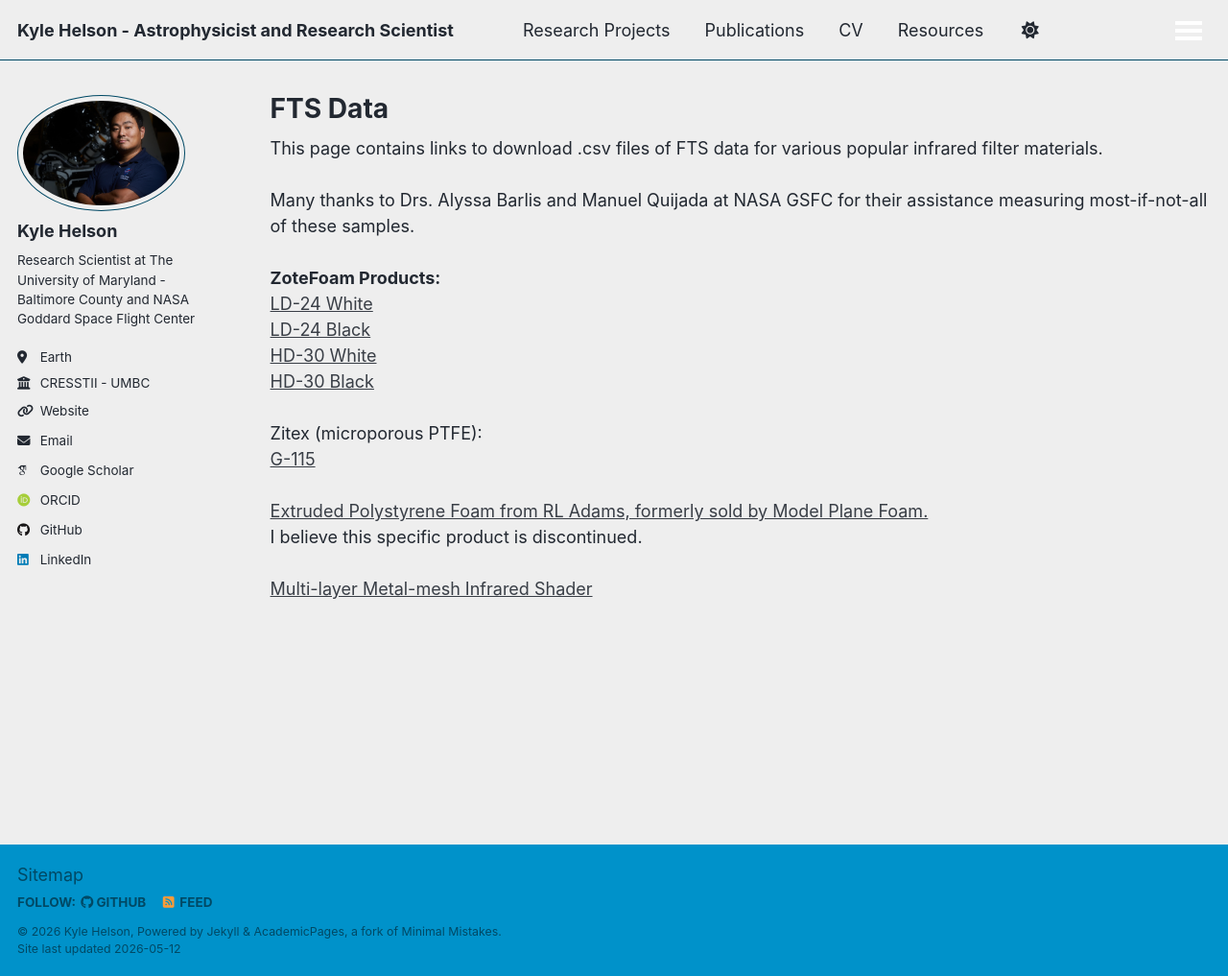
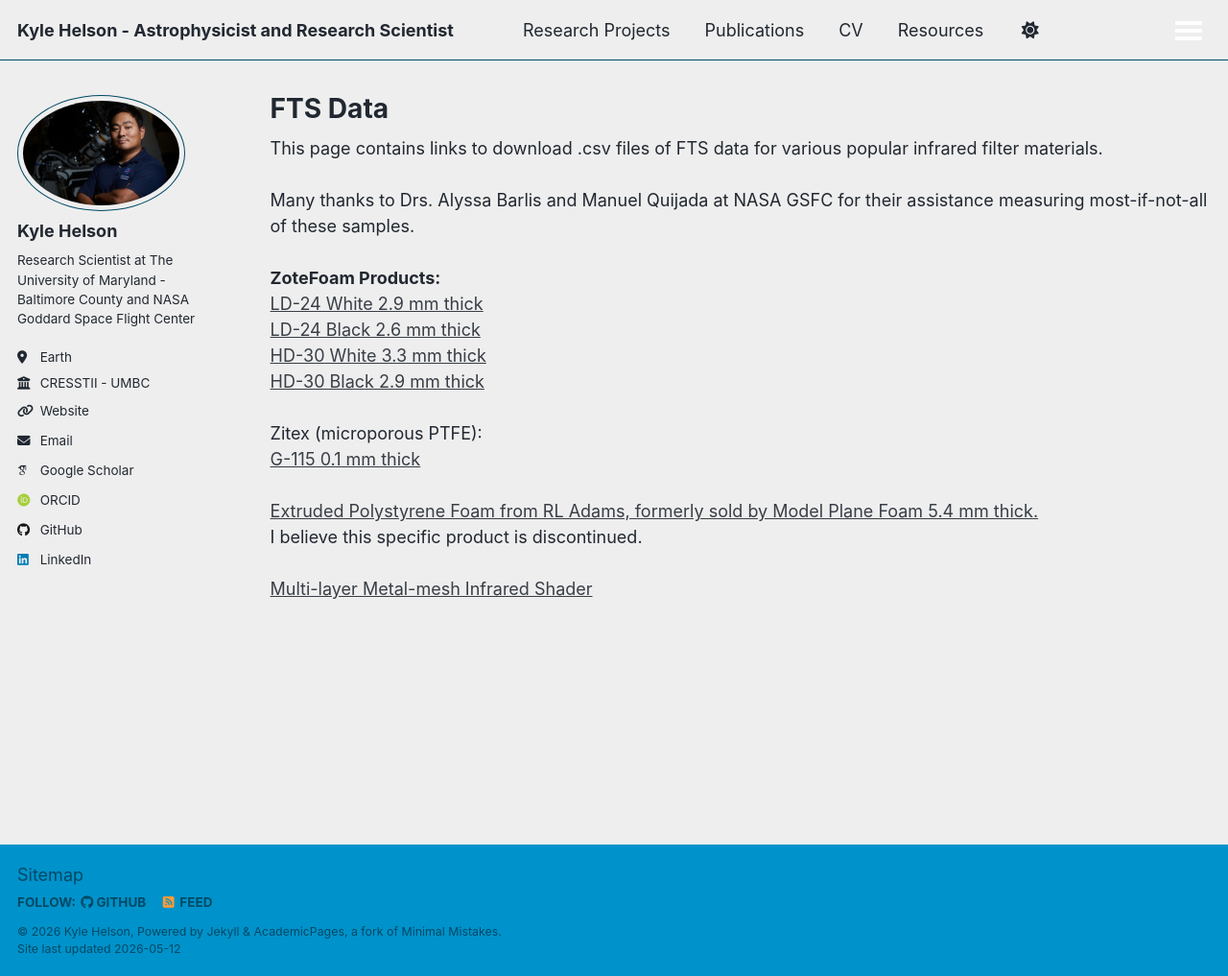
Before and after one commit to kylehelson/kylehelson.github.io, a Jekyll site: the page built from _pages/fts_data.html, in a window 1280 px wide and 1017 px high. Shown: the whole window at 96% size. Built offline with Jekyll 4.4.1, drawn with Linux system fonts in a browser that asks for light colours; some web fonts are replaced; a script that is not in the unit is left out.

Commit message:
Update fts_data.html

```diff
--- a/_pages/fts_data.html
+++ b/_pages/fts_data.html
@@ -11,15 +11,15 @@ Many thanks to Drs. Alyssa Barlis and Manuel Quijada at NASA GSFC for their assi
 <br>
 <br>
 <b>ZoteFoam Products:</b><br>
-<a href = "../files/fts_data/Zotefoam LD-24 white_295K_T_focused_specular_2pos_10-650icm_apt=5mm_ res=1icm_FIR_BOL_IFS125_meas20240522_combined.csv">LD-24 White</a> <br>
-<a href = "../files/fts_data/Zotefoam LD-24 black_295K_T_focused_specular_2pos_10-650icm_apt=5mm_ res=1icm_FIR_BOL_IFS125_meas20240522_combined.csv">LD-24 Black</a> <br>
-<a href = "../files/fts_data/Zotefoam HD-30 white_295K_T_focused_specular_2pos_10-650icm_apt=5mm_ res=1icm_FIR_BOL_IFS125_meas20240522_combined.csv">HD-30 White</a> <br>
-<a href = "../files/fts_data/Zotefoam HD-30 black_295K_T_focused_specular_2pos_10-650icm_apt=5mm_ res=1icm_FIR_BOL_IFS125_meas20240522_combined.csv">HD-30 Black</a> <br>
+<a href = "../files/fts_data/Zotefoam LD-24 white_295K_T_focused_specular_2pos_10-650icm_apt=5mm_ res=1icm_FIR_BOL_IFS125_meas20240522_combined.csv">LD-24 White 2.9 mm thick</a> <br>
+<a href = "../files/fts_data/Zotefoam LD-24 black_295K_T_focused_specular_2pos_10-650icm_apt=5mm_ res=1icm_FIR_BOL_IFS125_meas20240522_combined.csv">LD-24 Black 2.6 mm thick</a> <br>
+<a href = "../files/fts_data/Zotefoam HD-30 white_295K_T_focused_specular_2pos_10-650icm_apt=5mm_ res=1icm_FIR_BOL_IFS125_meas20240522_combined.csv">HD-30 White 3.3 mm thick</a> <br>
+<a href = "../files/fts_data/Zotefoam HD-30 black_295K_T_focused_specular_2pos_10-650icm_apt=5mm_ res=1icm_FIR_BOL_IFS125_meas20240522_combined.csv">HD-30 Black 2.9 mm thick</a> <br>
 <br>
 Zitex (microporous PTFE):<br>
-<a href = "../files/fts_data/Zitex PolSIR_295K_T_focused_specular_2pos_10-650icm_apt=5mm_ res=1icm_FIR_BOL_IFS125_meas20240522_combined.csv">G-115 </a> <br>
+<a href = "../files/fts_data/Zitex PolSIR_295K_T_focused_specular_2pos_10-650icm_apt=5mm_ res=1icm_FIR_BOL_IFS125_meas20240522_combined.csv">G-115 0.1 mm thick  </a> <br>
 <br>
-<a href = "../files/fts_data/CLASS_295K_T_focused_specular_2pos_10-650icm_apt=5mm_ res=1icm_FIR_BOL_IFS125_meas20240522_combined.csv">Extruded Polystyrene Foam from RL Adams, formerly sold by Model Plane Foam. </a>
+<a href = "../files/fts_data/CLASS_295K_T_focused_specular_2pos_10-650icm_apt=5mm_ res=1icm_FIR_BOL_IFS125_meas20240522_combined.csv">Extruded Polystyrene Foam from RL Adams, formerly sold by Model Plane Foam 5.4 mm thick. </a>
 <br>I believe this specific product is discontinued.<br>
 <br>
 <a href = "../files/fts_data/Cardiff shader_295K_T_focused_specular_2pos_10-650icm_apt=5mm_ res=1icm_FIR_BOL_IFS125_meas20240522_combined.csv">Multi-layer Metal-mesh Infrared Shader </a> <br>
```
